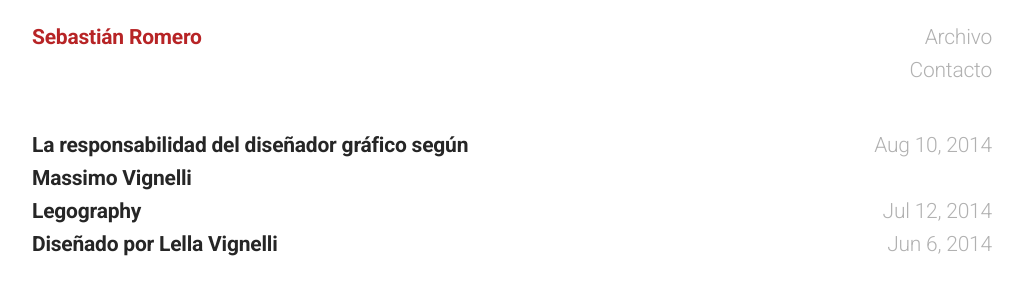
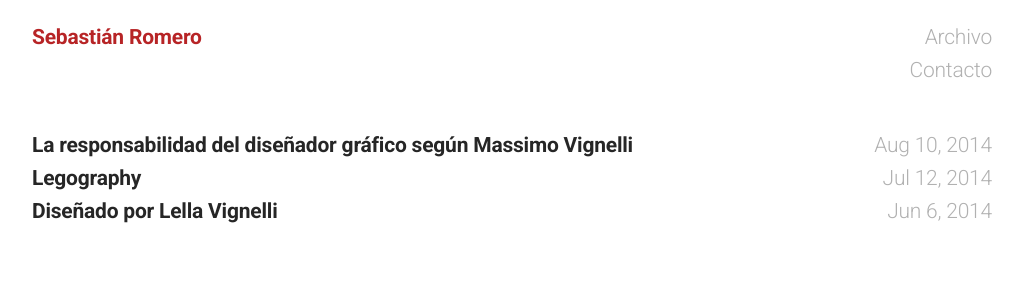
Before and after one commit to sebastianromero/sebastianromero.github.io, a Jekyll site: the page built from archivo.md, in a window 1280 px wide. Shown: the top 300 px of the page, without its empty margins (128-1151 px from the left). Built offline with Jekyll 4.4.1, drawn with Linux system fonts in a browser that asks for light colours.

Commit message:
Update estilos.scss

```diff
--- a/css/estilos.scss
+++ b/css/estilos.scss
@@ -89,7 +89,6 @@ body{
     clear: both;
     float: none;
     display: table;
-    table-layout: fixed;
     width: 100%;
     overflow: hidden;
     @media screen and(max-width: 35em){
```
